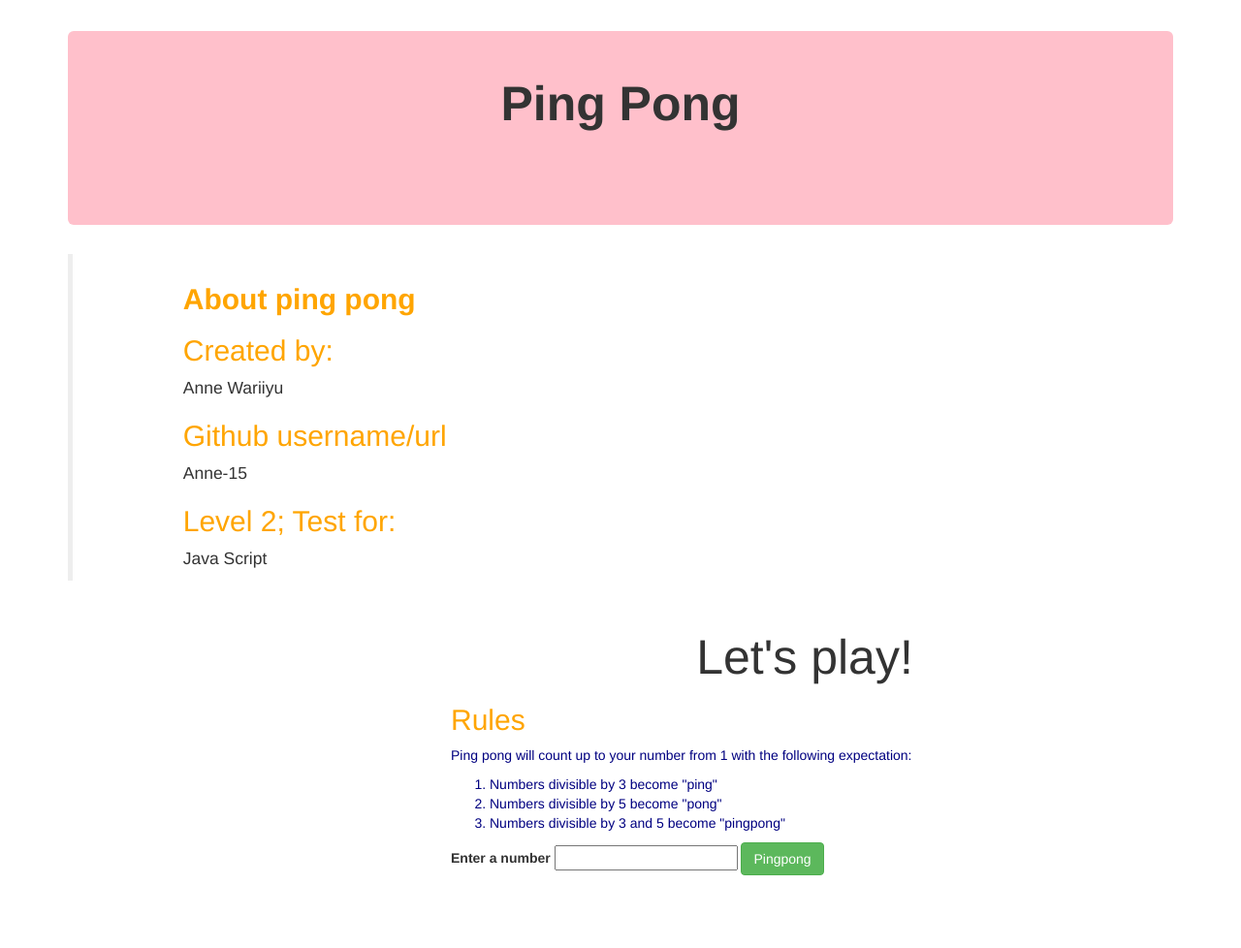
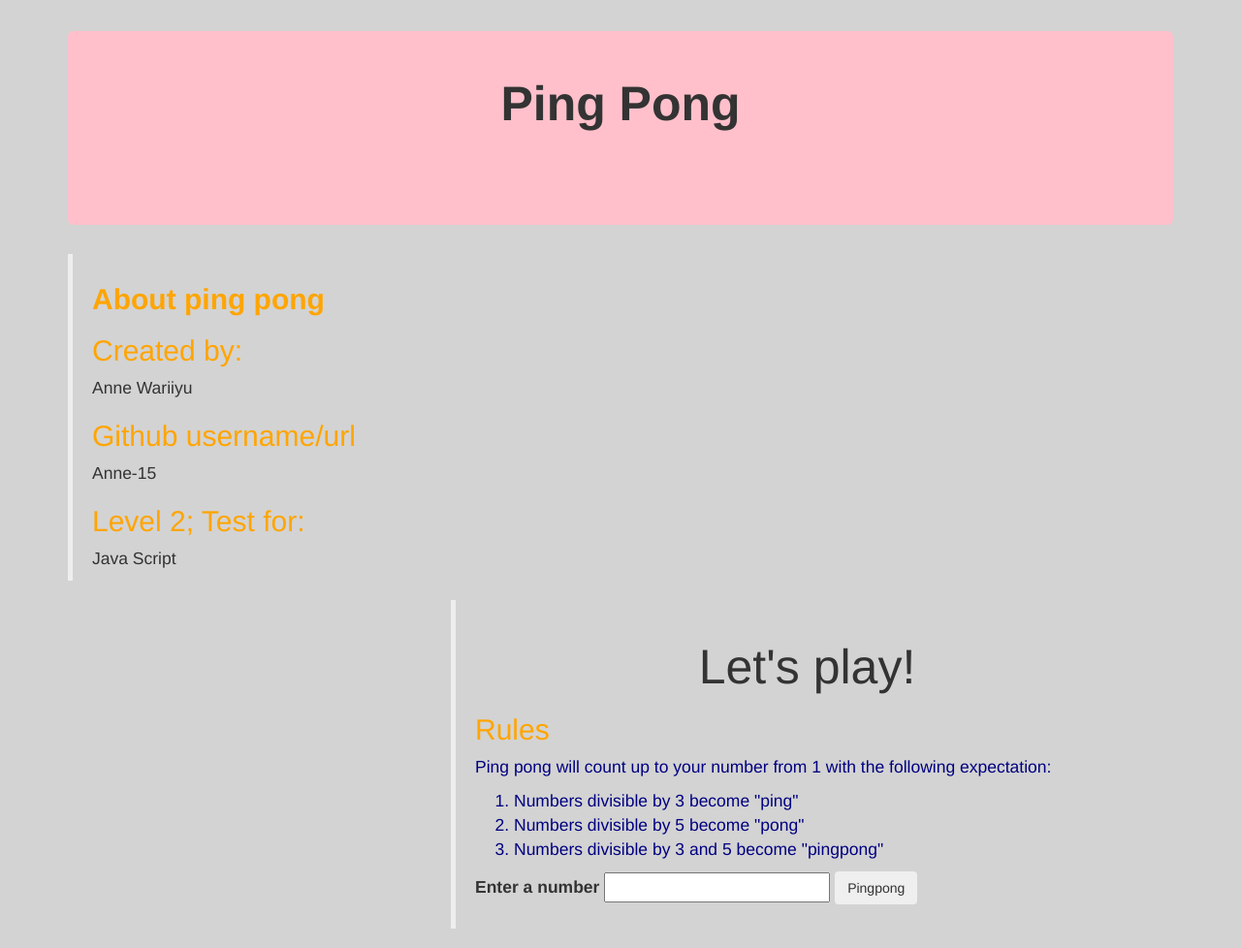
Before and after one commit to Anne-15/pingPongproject, a plain HTML site: page index.html in a window 1280 px wide. Shown: the whole page at 97% size. Before the commit the page ends 918 px from the top, so only its background shows below. Drawn offline with nearby package versions, Linux system fonts and the light colour scheme.

Commit message:
add css styles

```diff
--- a/css/styles.css
+++ b/css/styles.css
@@ -19,8 +19,6 @@ h1 {
 
 .col-md-8 {
   float: right;
-  background-image: url("../images/sponge.png");
-  background-repeat: no-repeat;
 }
 
 .text {
@@ -30,3 +28,8 @@ h1 {
 h2 {
   color: orange;
 }
+
+body {
+  background-color: lightgrey;
+  background-size: cover;
+}
--- a/index.html
+++ b/index.html
@@ -21,7 +21,7 @@
     </h1>
     <blockquote>
       <div class="row">
-        <div class="col-md-4 col-md-offset-1">
+        <div class="col-md-4 col-md-offset-0.8">
           <h2><strong>About ping pong</strong></h2>
           <h2>Created by:</h2>
           <p>Anne Wariiyu</p>
@@ -32,7 +32,8 @@
           <p>Java Script</p>
         </div>
     </blockquote>
-    <div class="col-md-8 col-md-offset-1">
+    <div class="col-md-8 col-md-offset-0.8">
+      <blockquote>
         <h1>Let's play!</h1>
         <h2>Rules</h2>
         <p class="text">Ping pong will count up to your number from 1 with the following expectation:
@@ -46,12 +47,13 @@
           <div class="form-group">
             <label for="pingpong">Enter a number</label>
             <input type="number" value="" id="a">
-          <button id="btn" type="submit" class="btn btn-success">Pingpong</button>
+            <button id="btn" type="submit" class="btn btn-success:">Pingpong</button>
             <ul id="result">
 
             </ul>
           </div>
         </form>
+      </blockquote>
     </div>
     </div>
   </div>
```
Also changed, not shown: images/download.jpeg (added), images/nature.jpeg (added). Lines whose indentation alone changed are shown as unchanged.
